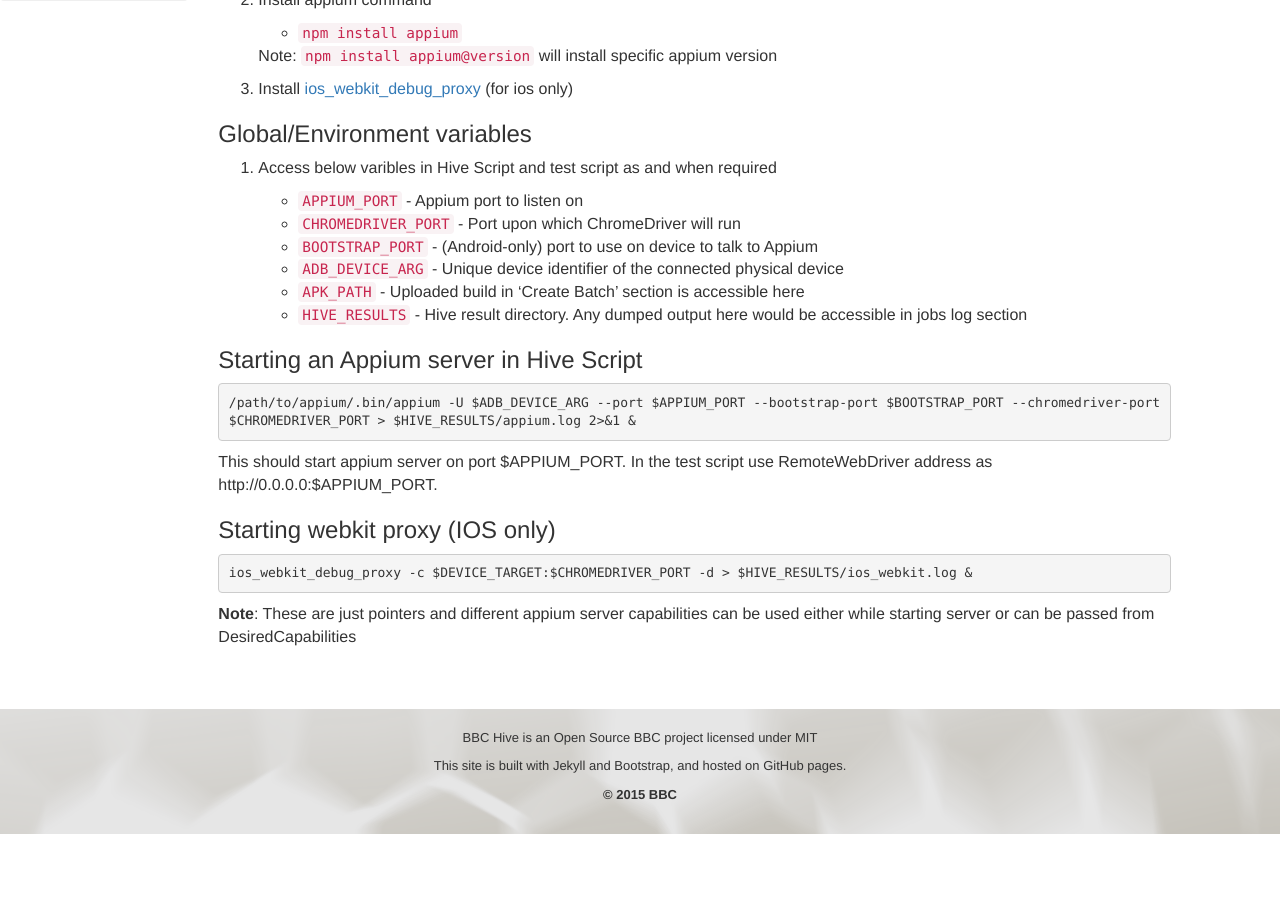
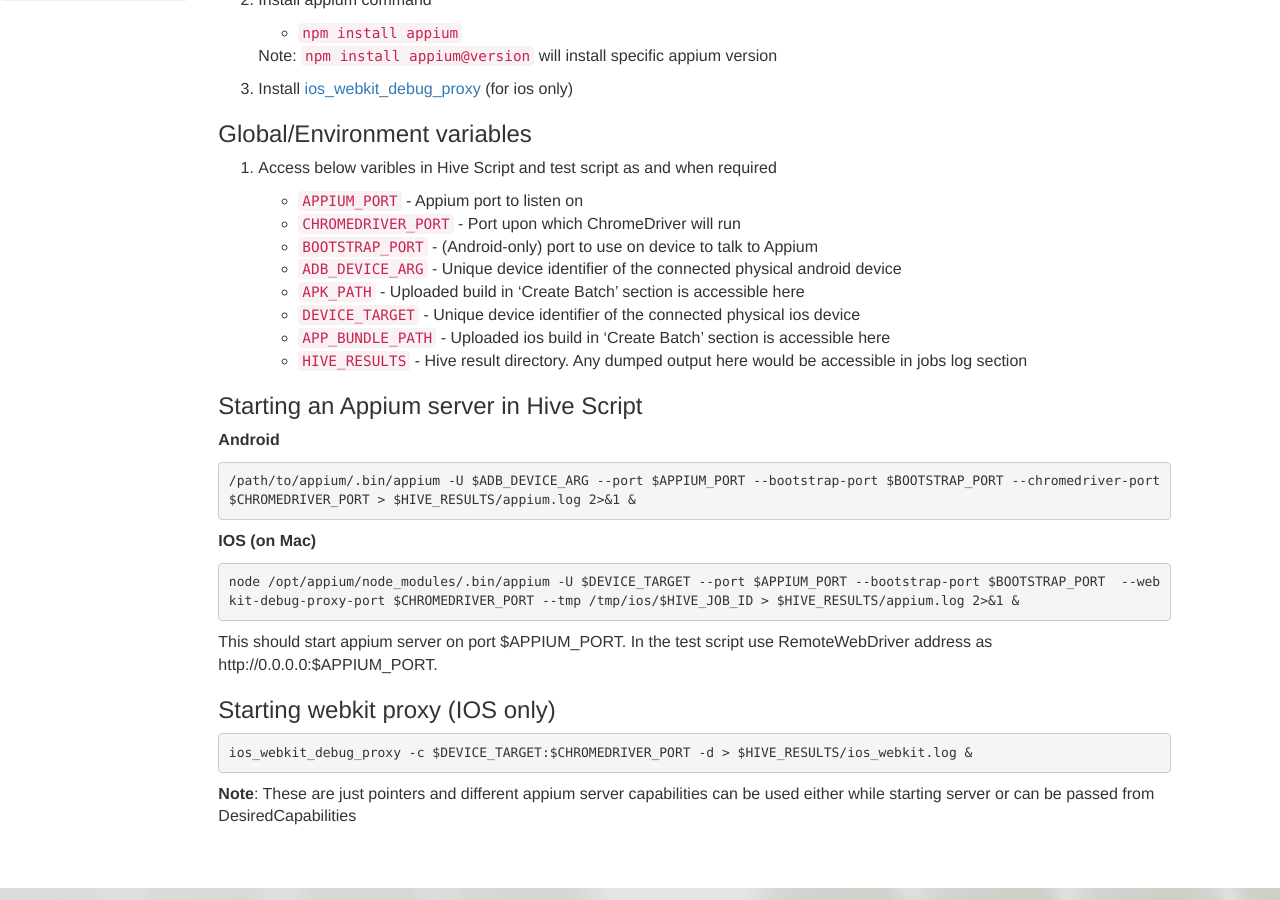
Before and after one commit to bbc/hive-ci, a Jekyll site: the page built from _documentation/appium.md, in a window 1280 px wide and 900 px high, scrolled down 488 px. Built offline with Jekyll 4.4.1, drawn with Linux system fonts in a browser that asks for light colours; nearby versions of some CDN libraries; before the commit the page ends 1322 px from its top, so only the background shows below that.

```diff
--- a/_documentation/appium.md
+++ b/_documentation/appium.md
@@ -39,13 +39,21 @@
 	* `APPIUM_PORT` - Appium port to listen on
 	* `CHROMEDRIVER_PORT` - Port upon which ChromeDriver will run
 	* `BOOTSTRAP_PORT`  - (Android-only) port to use on device to talk to Appium
-	* `ADB_DEVICE_ARG` - Unique device identifier of the connected physical device
+	* `ADB_DEVICE_ARG` - Unique device identifier of the connected physical android device
 	* `APK_PATH` - Uploaded build in 'Create Batch' section is accessible here
+	* `DEVICE_TARGET` - Unique device identifier of the connected physical ios device
+	* `APP_BUNDLE_PATH` - Uploaded ios build in 'Create Batch' section is accessible here
 	* `HIVE_RESULTS` - Hive result directory. Any dumped output here would be accessible in jobs log section
 
 ### Starting an Appium server in Hive Script
 
+**Android**
+
 	/path/to/appium/.bin/appium -U $ADB_DEVICE_ARG --port $APPIUM_PORT --bootstrap-port $BOOTSTRAP_PORT --chromedriver-port $CHROMEDRIVER_PORT > $HIVE_RESULTS/appium.log 2>&1 &
+
+**IOS (on Mac)**
+
+	node /opt/appium/node_modules/.bin/appium -U $DEVICE_TARGET --port $APPIUM_PORT --bootstrap-port $BOOTSTRAP_PORT  --webkit-debug-proxy-port $CHROMEDRIVER_PORT --tmp /tmp/ios/$HIVE_JOB_ID > $HIVE_RESULTS/appium.log 2>&1 &
 
 This should start appium server on port $APPIUM_PORT. In the test script use RemoteWebDriver address as http://0.0.0.0:$APPIUM_PORT.
 
```
Also changed, not shown: _documentation/calabash.md (+2 -0 lines).
